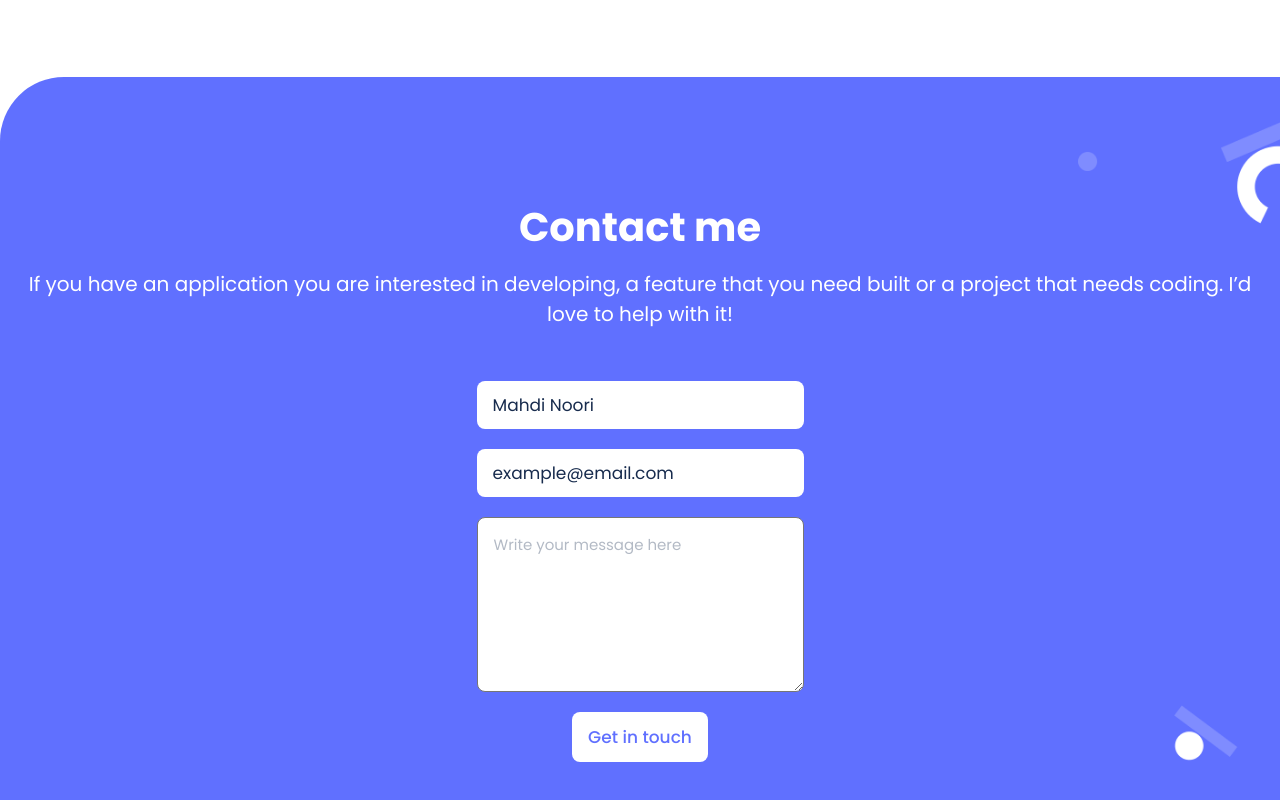
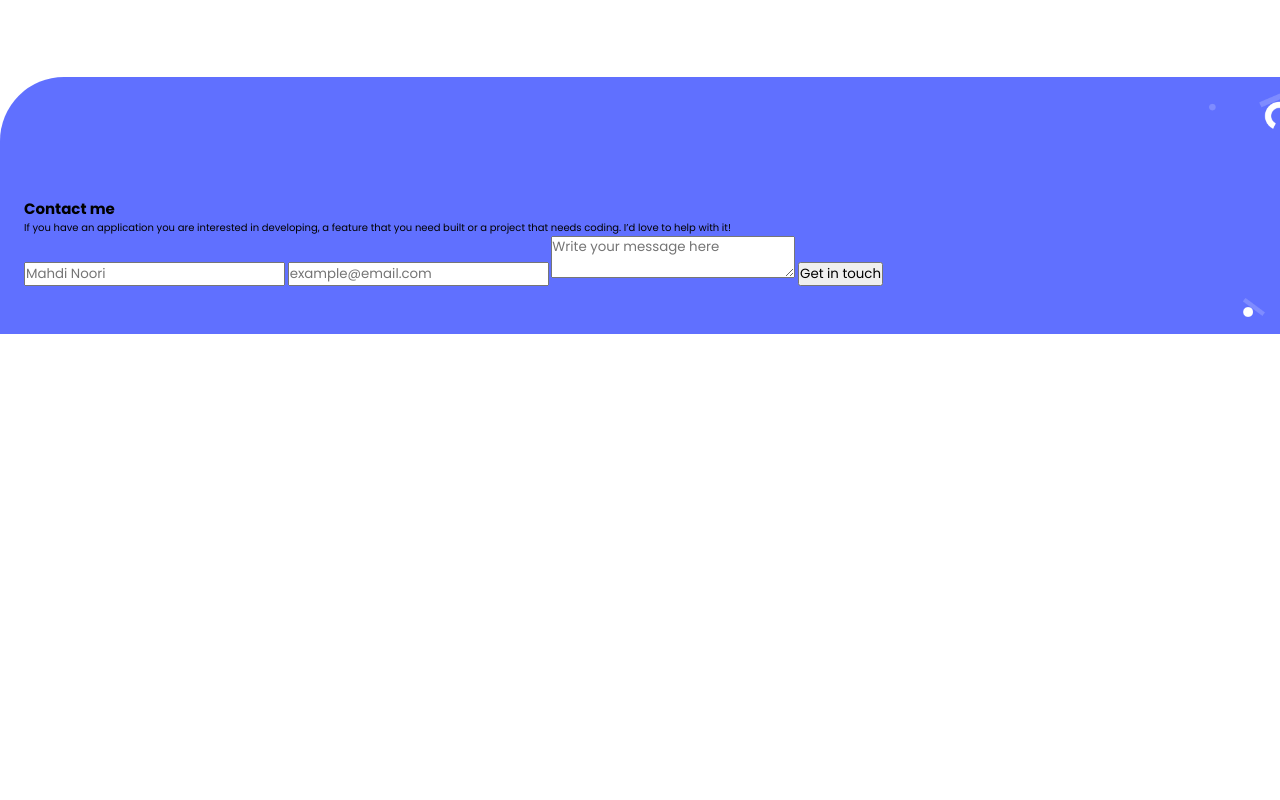
Before and after one commit to mahdinoori2000/portfolio, a website: page index.html in a window 1280 px wide. Shown: the part 5278-6078 px from the top of the page. After the commit the page ends 5612 px from the top, so only its background shows below. Drawn offline with Linux system fonts and the light colour scheme.

```diff
--- a/style.css
+++ b/style.css
@@ -259,82 +259,3 @@
   background-size: auto 88%;
   background-position: right;
 }
-
-.contact-container {
-  padding: auto 2.4rem;
-  display: flex;
-  flex-direction: column;
-  gap: 5.2rem;
-}
-
-.contact-title {
-  color: #fff;
-  font-size: 4rem;
-  font-weight: 700;
-  text-align: center;
-  margin-bottom: 1.2rem;
-}
-
-.contact-detail {
-  font-size: 2rem;
-  text-align: center;
-  color: #fff;
-}
-
-.contact-form {
-  display: flex;
-  flex-direction: column;
-  align-items: center;
-  gap: 2rem;
-}
-
-.contact-input {
-  width: 32.7rem;
-  height: 4.8rem;
-  border: none;
-  border-radius: 0.8rem;
-  padding: 1.5rem 3.8rem 1.5rem 1.6rem;
-}
-
-.contact-input,
-.contact-input::placeholder {
-  color: #172b4d;
-  font-size: 1.7rem;
-}
-
-.contact-message {
-  width: 32.7rem;
-  height: 17.5rem;
-  color: #172b4d;
-  font-size: 1.5rem;
-  border-radius: 0.8rem;
-  padding: 1.5rem 3.8rem 1.5rem 1.6rem;
-}
-
-.contact-message::placeholder {
-  color: #b3bac5;
-  font-size: 1.5rem;
-}
-
-.contact-input:focus,
-.contact-message:focus {
-  outline-color: #396df2;
-}
-
-.contact-btn {
-  color: #6070ff;
-  background-color: #fff;
-  font-size: 1.7rem;
-  font-weight: 500;
-  padding: 1.2rem 1.6rem;
-  border: none;
-  border-radius: 0.8rem;
-  cursor: pointer;
-}
-
-.contact-btn:hover,
-.contact-btn:active {
-  background-color: #5a69f1;
-  color: #fff;
-  transition: 0.3s;
-}
```
